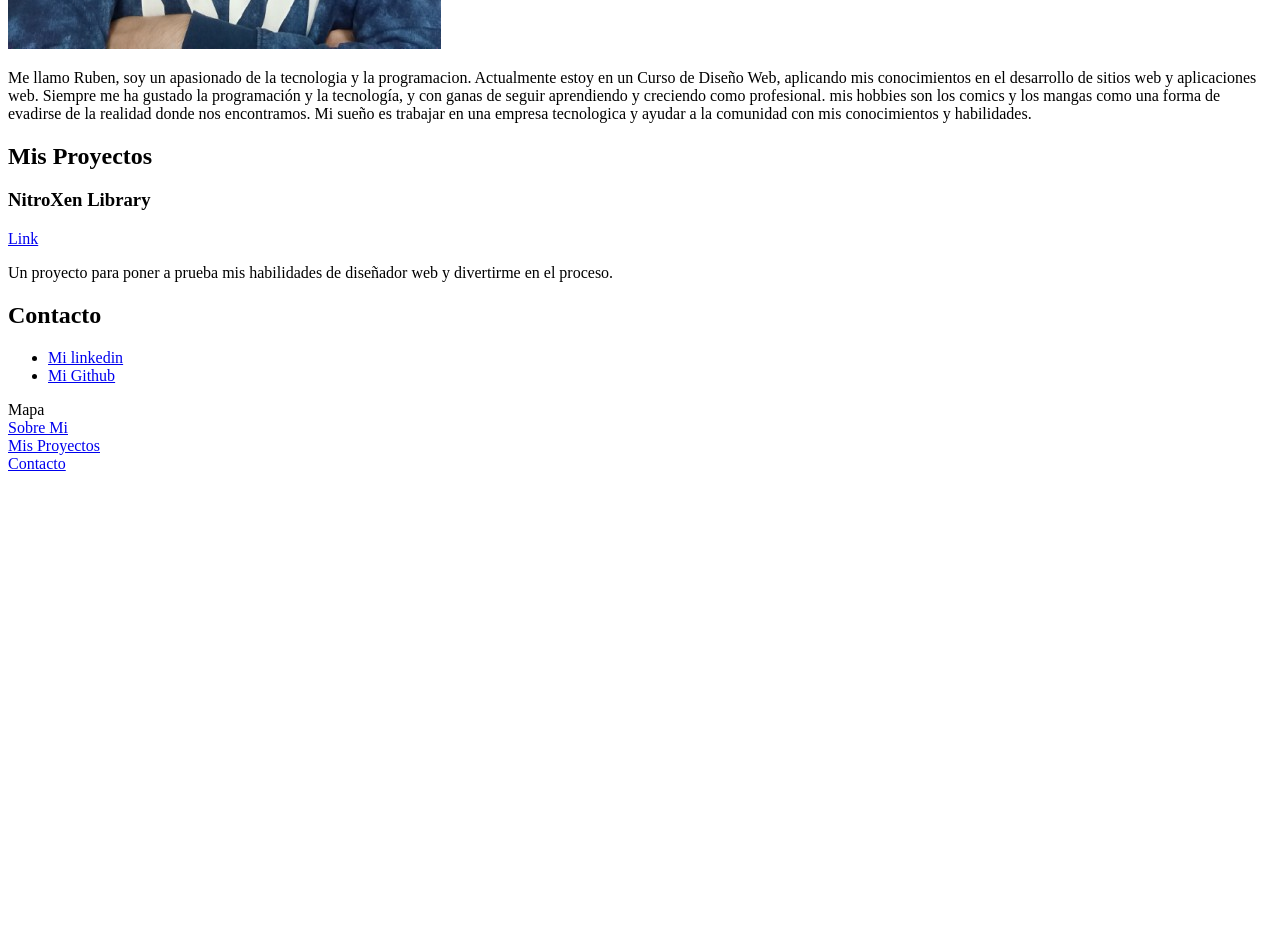
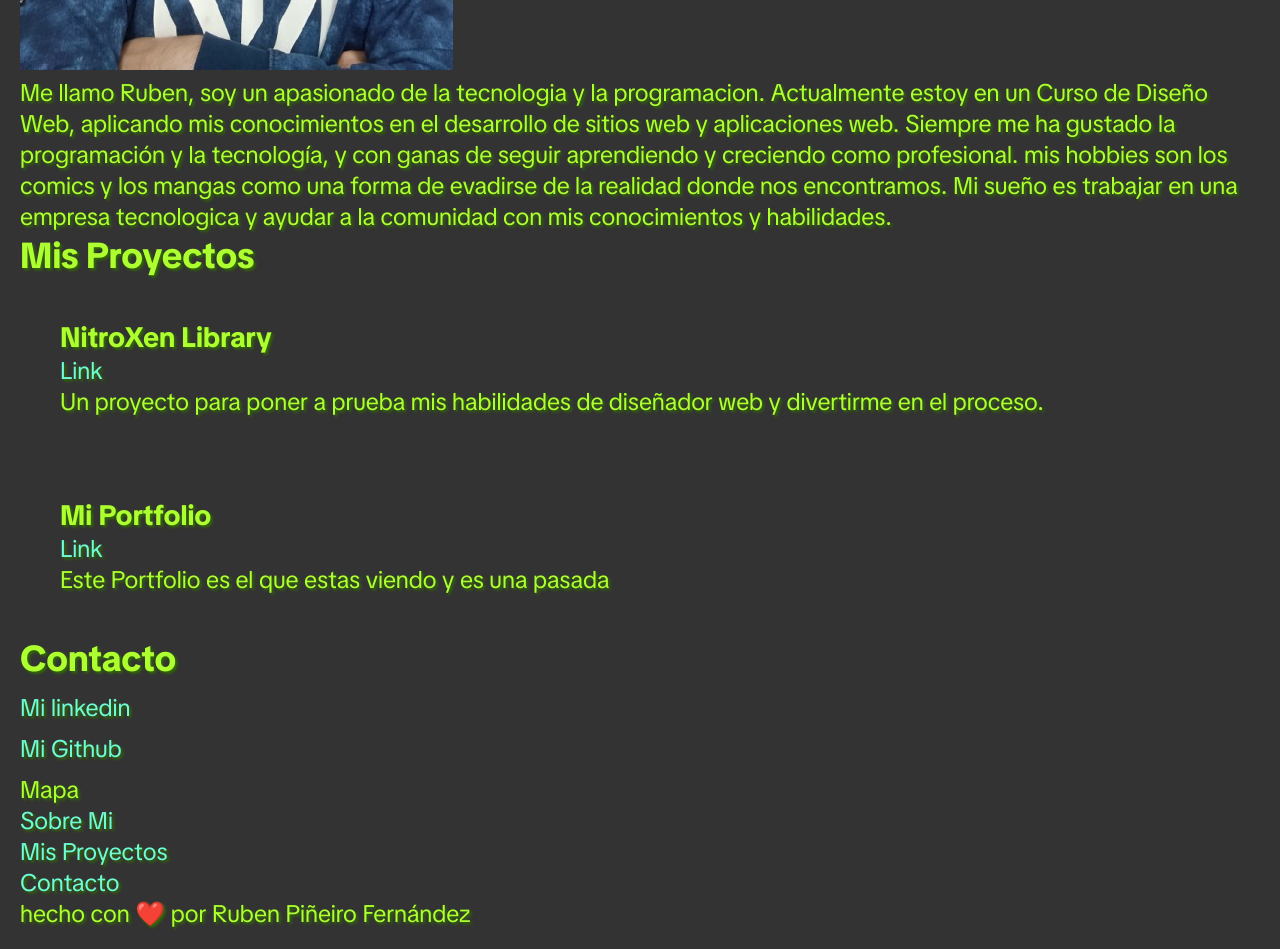
Before and after one commit to NitroXen/NitroXen.github.io, a plain HTML site: page index.html in a window 1280 px wide. Shown: the part 740-1689 px from the top of the page. Before the commit the page ends 1229 px from the top, so only its background shows below. Drawn offline with Linux system fonts and the light colour scheme.

Commit message:
add styles and fonts

```diff
--- a/index.html
+++ b/index.html
@@ -1,30 +1,41 @@
 <!DOCTYPE html>
 <html lang="es">
   <head>
-    <meta charset="UTF-8" >
-    <meta name="author" content="Rubén Piñeiro Fernández">
-    <meta name="viewport" content="width=device-width, initial-scale=1.0" >
+    <meta charset="UTF-8" />
+    <meta name="author" content="Rubén Piñeiro Fernández" />
+    <meta name="viewport" content="width=device-width, initial-scale=1.0" />
+    <link rel="stylesheet" href="style.css" />
     <title>NitroXen Profile</title>
   </head>
   <body>
     <header>
+      <h2>Desarrollador Web Full Stack</h2>
       <h1>Rubén Piñeiro Fernández</h1>
-      <h2>Desarrollador Web Full Stack</h2>
       <nav>
         <a href="#aboutus">Sobre Mi</a>
         <a href="#projects">Mis Proyectos</a>
         <a href="#contact">Contacto</a>
+        <a class="btn-list" href="#">Descargar CV</a>
       </nav>
     </header>
     <main>
       <section id="aboutus">
         <h2>Sobre Mi</h2>
         <div>
-          <img src="./assets/img/yo.png" alt="Yo">
+          <img src="./assets/img/yo.png" alt="Yo" />
           <div>
-          <p>Me llamo Ruben, soy un apasionado de la tecnologia y la programacion. Actualmente estoy en un Curso de Diseño Web, aplicando mis conocimientos en el desarrollo de sitios web y aplicaciones web.
-            Siempre me ha gustado la programación y la tecnología, y con ganas de seguir aprendiendo y creciendo como profesional. mis hobbies son <span>los comics y los mangas</span> como una forma de evadirse de la realidad donde nos encontramos.
-            Mi sueño es trabajar en una empresa tecnologica y ayudar a la comunidad con mis conocimientos y habilidades.</p>
+            <p>
+              Me llamo Ruben, soy un apasionado de la tecnologia y la
+              programacion. Actualmente estoy en un Curso de Diseño Web,
+              aplicando mis conocimientos en el desarrollo de sitios web y
+              aplicaciones web. Siempre me ha gustado la programación y la
+              tecnología, y con ganas de seguir aprendiendo y creciendo como
+              profesional. mis hobbies son
+              <span>los comics y los mangas</span> como una forma de evadirse de
+              la realidad donde nos encontramos. Mi sueño es trabajar en una
+              empresa tecnologica y ayudar a la comunidad con mis conocimientos
+              y habilidades.
+            </p>
           </div>
         </div>
       </section>
@@ -32,8 +43,26 @@
         <h2>Mis Proyectos</h2>
         <article>
           <h3>NitroXen Library</h3>
-          <a href="https://github.com/NitroXen/NitroXenLibrary" target="_blank" rel="noopener noreferrer">Link</a>
-          <p>Un proyecto para poner a prueba mis habilidades de diseñador web y divertirme en el proceso.</p>
+          <a
+            href="https://github.com/NitroXen/NitroXenLibrary"
+            target="_blank"
+            rel="noopener noreferrer"
+            >Link</a
+          >
+          <p>
+            Un proyecto para poner a prueba mis habilidades de diseñador web y
+            divertirme en el proceso.
+          </p>
+        </article>
+        <article>
+          <h3>Mi Portfolio</h3>
+          <a
+            href="http://github.com/NitroXen/nitroxen.github.io"
+            target="_blank"
+            rel="noopener noreferrer"
+            >Link</a
+          >
+          <p>Este Portfolio es el que estas viendo y es una pasada</p>
         </article>
       </section>
       <section id="contact">
@@ -61,13 +90,14 @@
     <footer>
       <div>
         <p>
-          Mapa <br>
-          <a href="#aboutus">Sobre Mi</a><br><a href="#projects"
+          Mapa <br />
+          <a href="#aboutus">Sobre Mi</a><br /><a href="#projects"
             >Mis Proyectos</a
           >
-          <br>
+          <br />
           <a href="#contact">Contacto</a>
         </p>
+        <p>hecho con ❤️ por Ruben Piñeiro Fernández</p>
       </div>
     </footer>
   </body>
--- /dev/null
+++ b/style.css
@@ -0,0 +1,85 @@
+* {
+  margin: 0;
+  padding: 0;
+  outline: 0;
+  box-sizing: border-box;
+}
+
+@font-face {
+    font-family: "Rubik";
+    src: url(fonts/Rubik-VariableFont_wght.ttf);
+}
+
+@font-face {
+    font-family: "TikTok Sans";
+    src: url(fonts/TikTokSans-VariableFont_opsz\,slnt\,wdth\,wght.ttf);
+}
+
+:root{
+    --background-color: rgb(51, 51, 51);
+    --primary-color: rgb(50, 110, 0);
+    --secondary-color: greenyellow;
+    --tertiary-color: rgb(201, 255, 157);
+    --link-color: rgb(110, 252, 216);
+    --text-hover: rgb(233, 233, 233);
+    --font-family: "TikTok Sans", sans-serif;
+    --h1-size: 4rem;
+    --h1-color: rgb(146, 248, 255);
+}
+
+h1{
+    font-size: var(--h1-size);
+    color: var(--h1-color);
+    text-shadow: 0 0 9px var(--secondary-color);
+
+}
+
+body {
+ background: var(--background-color);
+ color: var(--secondary-color);
+ text-shadow: 2px 2px 3px var(--primary-color);
+ -webkit-font-smoothing: antialiased;
+ padding: 20px;
+}
+
+body, input, button {
+ font-size: 1.5em;
+ font-family: var(--font-family);
+}
+
+button {
+ cursor: pointer;
+}
+
+a {
+ color: var(--link-color);
+ text-decoration: none;
+}
+
+article{
+    padding: 40px;
+}
+
+*::selection{
+ background-color: var(--primary-color);
+ color: var(--text-hover);
+}
+
+header{
+    display: flex;
+    flex-direction: row;
+    justify-content: space-between;
+}
+
+header > nav{
+    display: flex;
+    flex-direction: row;
+    gap: 20px;
+}
+
+#contact > ul >li{
+    list-style-type: none;
+    margin-right: 30px;
+    margin-top: 10px;
+    margin-bottom: 10px;
+}
```
Also changed, not shown: fonts/Rubik-VariableFont_wght.ttf (added), fonts/TikTokSans-VariableFont_opsz,slnt,wdth,wght.ttf (added).
